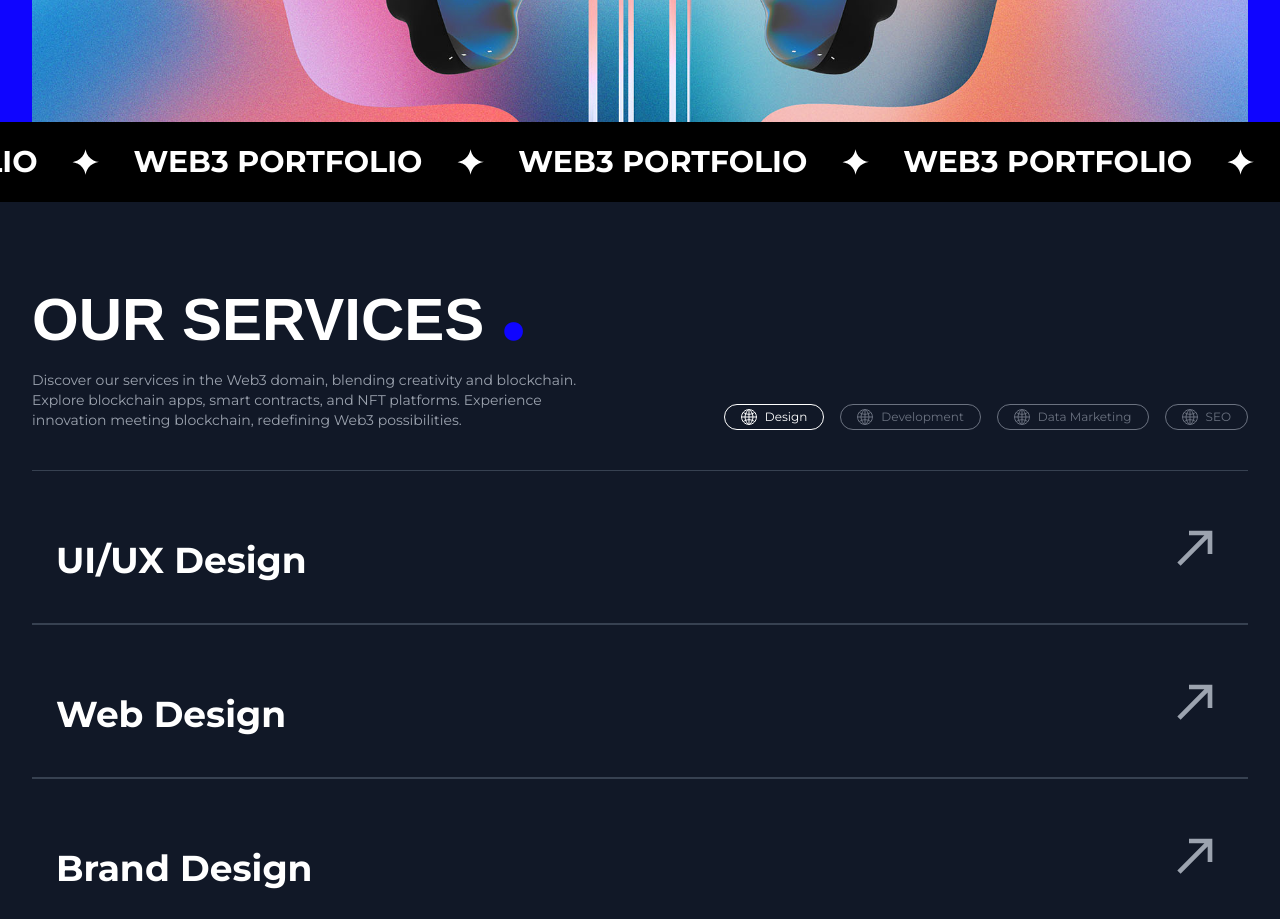
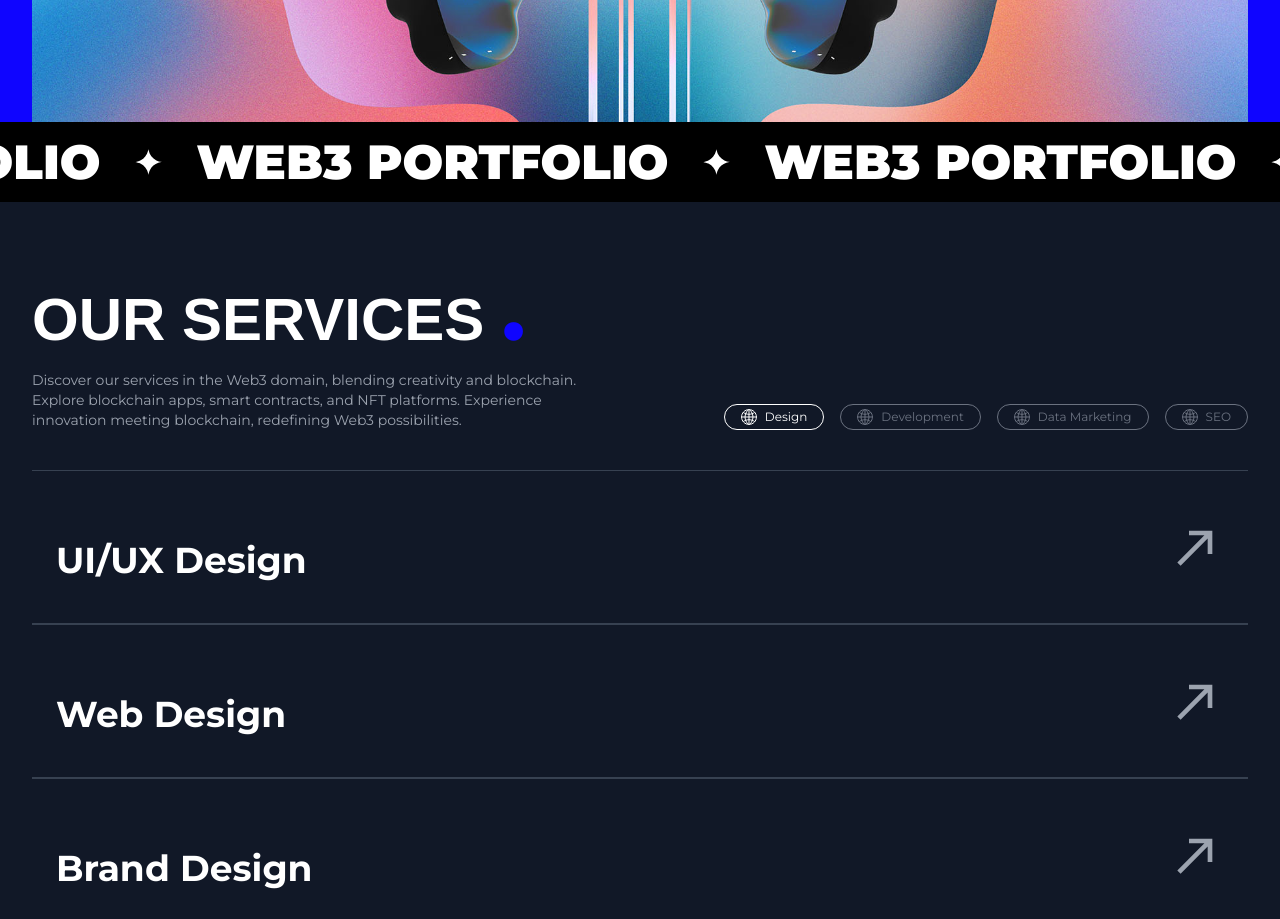
Before and after one commit to obrenoco/web3-portfolio, a React (Vite) app: page / in a window 1280 px wide. Shown: the part 1100-2019 px from the top of the page. Built offline with nearby package versions, Linux system fonts and the light colour scheme; a web font is replaced by a local one.

Commit message:
refactor

```diff
--- a/src/pages/Main/components/Markee.tsx
+++ b/src/pages/Main/components/Markee.tsx
@@ -15,7 +15,7 @@ const El = () => {
 
 export const Markee = () => {
   return (
-    <section className="w-auto h-20 bg-black text-white text-xl md:text-3xl font-bold flex items-center [&>*]:uppercase text-nowrap">
+    <section className="w-auto h-20 bg-black text-white text-xl md:text-5xl font-black flex items-center [&>*]:uppercase text-nowrap">
       <div className="scroll flex gap-8 items-center">
         <El />
       </div>
```
